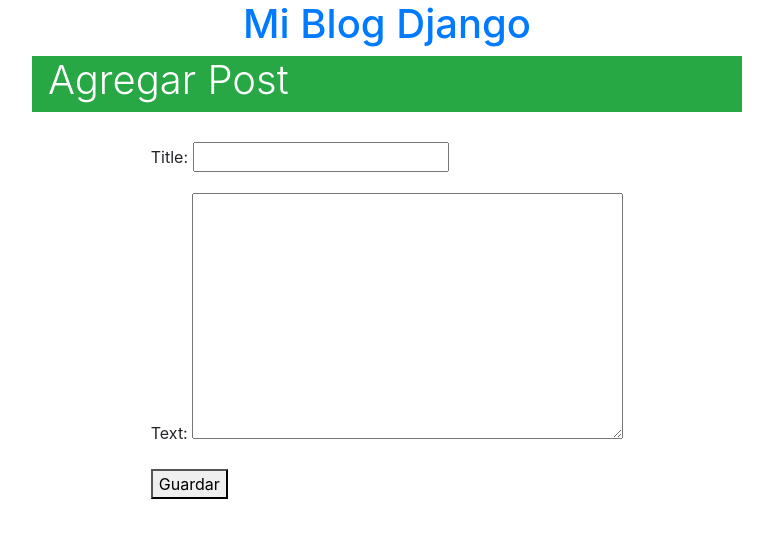
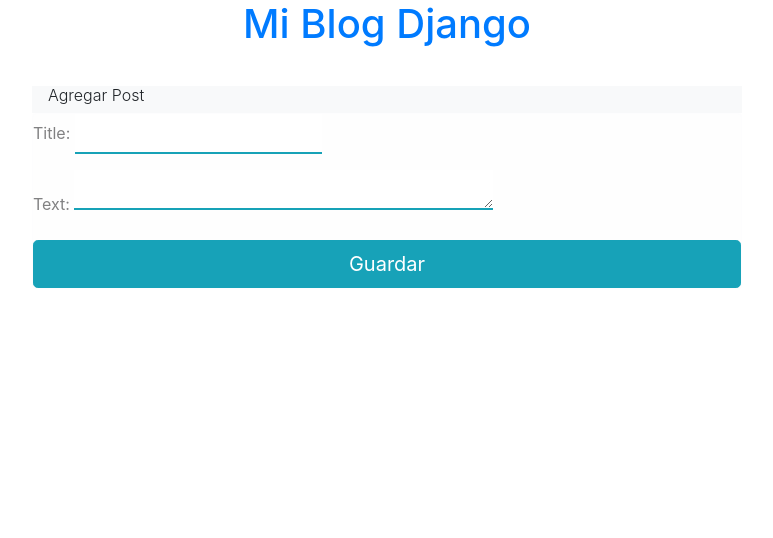
Before and after one commit to EdgarRuizUribe/DjangoGirls, a Django app: page /post/new/ in a window 1280 px wide. Shown: the top 538 px of the page, without its empty margins (253-1026 px from the left). Run offline with Django 3.2, Linux system fonts and the light colour scheme; some libraries are stand-ins or nearby versions.

Commit message:
Se agrego funcion eliminar y se cambiaron estilos de template post_new

```diff
--- a/proyectoBlogGirls/blog/static/css/blog.css
+++ b/proyectoBlogGirls/blog/static/css/blog.css
@@ -0,0 +1,7 @@
+.post-new form p input, textarea{
+    border: none;
+    border-bottom: 2px solid #17a2b7;
+    height: 40px;
+    font-weight: lighter;
+    font-style: normal;
+}
--- a/proyectoBlogGirls/blog/templates/blog/base.html
+++ b/proyectoBlogGirls/blog/templates/blog/base.html
@@ -12,7 +12,7 @@
 </head>
 <body>
     <div class="container">
-        <div class="row col-xs-12 col-md-8 mx-auto">
+        <div class="row col-12 col-md-8 mx-auto">
             <h1 class="text-center mx-auto">
                 <a href="/" class="text-primary text-center font-weigth-ligther">Mi Blog Django</a>
             </h1>
--- a/proyectoBlogGirls/blog/templates/blog/post_new.html
+++ b/proyectoBlogGirls/blog/templates/blog/post_new.html
@@ -1,16 +1,16 @@
 {% extends 'blog/base.html'%}
 {% block button %} {% endblock %}
 {% block content %}
-<div style="display:block; width: 100%; margin-bottom: 30px;" class="pl-3 bg-success text-white">
-    <h1 class="font-weight-light mx-auto">
+<div style="display:block; width: 100%; margin-top: 30px;" class="pl-3 bg-light">
+    <h1 class="font-weight-light mx-auto" style="font-size:16px;">
         Agregar Post
     </h1>
 </div>
-<div class="mx-auto">
+<div class="alert alert-light mx-auto post-new" style="width:100%;  padding:0;">
     <form method="POST">
         {% csrf_token %}
         {{ form.as_p}}
-        <button type="submit" >Guardar</button>
+        <button type="submit" class="btn btn-info btn-lg btn-block" >Guardar</button>
     </form>
 </div>
 {% endblock %}
--- a/proyectoBlogGirls/blog/urls.py
+++ b/proyectoBlogGirls/blog/urls.py
@@ -5,4 +5,6 @@
     path('', views.post_list, name = 'post_list'),
     path('post/<int:pk>/', views.post_detail, name = 'post_detail'),
     path('post/new/', views.post_new, name = 'post_new'),
+    path('post/<int:pk>/edit/', views.post_edit, name='post_edit'),
+    path('post/<int:pk>/delete', views.post_delete, name='post_delete')
 ]
--- a/proyectoBlogGirls/blog/views.py
+++ b/proyectoBlogGirls/blog/views.py
@@ -32,3 +32,22 @@
     else:
         form = PostForm()
         return render(request,'blog/post_new.html',{'form' : form})
+
+def post_edit(request, pk):
+    post=get_object_or_404(Post, pk=pk)
+    if request.method == 'POST':
+        form=PostForm(request.POST, instance=post)
+        if form.is_valid():
+            post = form.save(commit = False)
+            post.author = request.user
+            post.publish_date = timezone.now()
+            post.save()
+            return redirect('post_detail', pk=post.pk)
+    else:
+        form = PostForm(instance=post)
+        return render(request,'blog/post_new.html',{'form' : form})
+
+def post_delete(request, pk):
+    post_delete = get_object_or_404(Post, pk=pk)
+    post_delete.delete()
+    return redirect('/')
--- a/proyectoBlogGirls/proyectoBlogGirls/settings.py
+++ b/proyectoBlogGirls/proyectoBlogGirls/settings.py
@@ -14,6 +14,7 @@
 
 # Build paths inside the project like this: os.path.join(BASE_DIR, ...)
 BASE_DIR = os.path.dirname(os.path.dirname(os.path.abspath(__file__)))
+print('aqui',BASE_DIR)
 
 
 # Quick-start development settings - unsuitable for production
@@ -119,4 +120,5 @@
 # https://docs.djangoproject.com/en/2.0/howto/static-files/
 
 STATIC_URL = '/static/'
-STATIC_ROOT = os.path.join(BASE_DIR, 'static')
+STATIC_ROOT = os.path.join(BASE_DIR, 'public','static')
+STATICFILES_DIRS = (os.path.join(BASE_DIR, 'static'),)
```
Also changed, not shown: proyectoBlogGirls/blog/templates/blog/post_details.html (+14 -6 lines).
